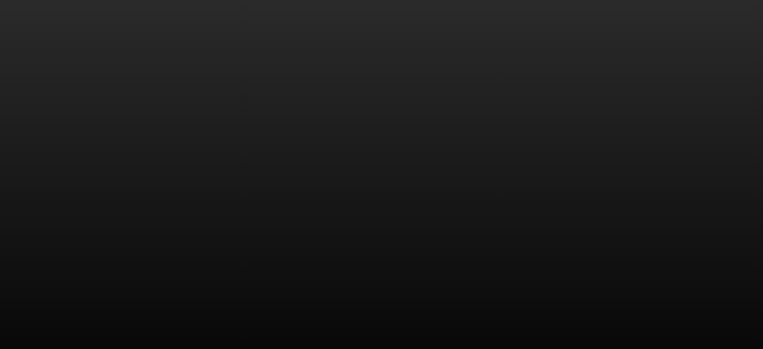
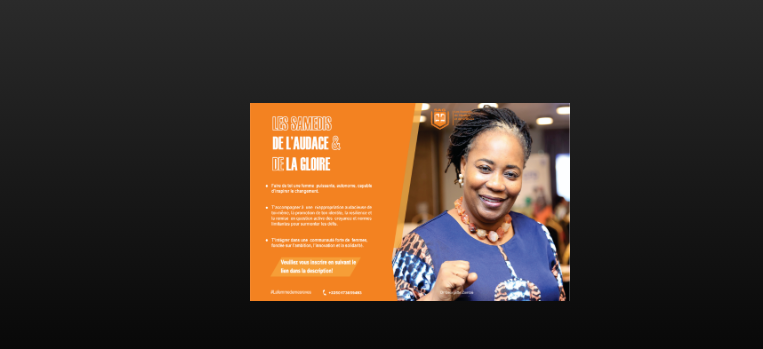
Before and after one commit to Soukou-boop/my-portfolio, a plain HTML site: page zseemoreabt.html in a window 1280 px wide. Shown: the part 1165-1514 px from the top of the page, 517-1280 px from the left. Drawn offline with Linux system fonts and the light colour scheme.

Commit message:
Update zseemoreabt.html

```diff
--- a/zseemoreabt.html
+++ b/zseemoreabt.html
@@ -106,7 +106,7 @@
             </div>
            <div class="website">
 
-                <img src="images/Screenshot_20250316-210523.png" alt="" class="videoecc2">
+                <img src="Screenshot_20250316-210523.png" alt="" class="videoecc2">
            </div>
          </div>
 
```
